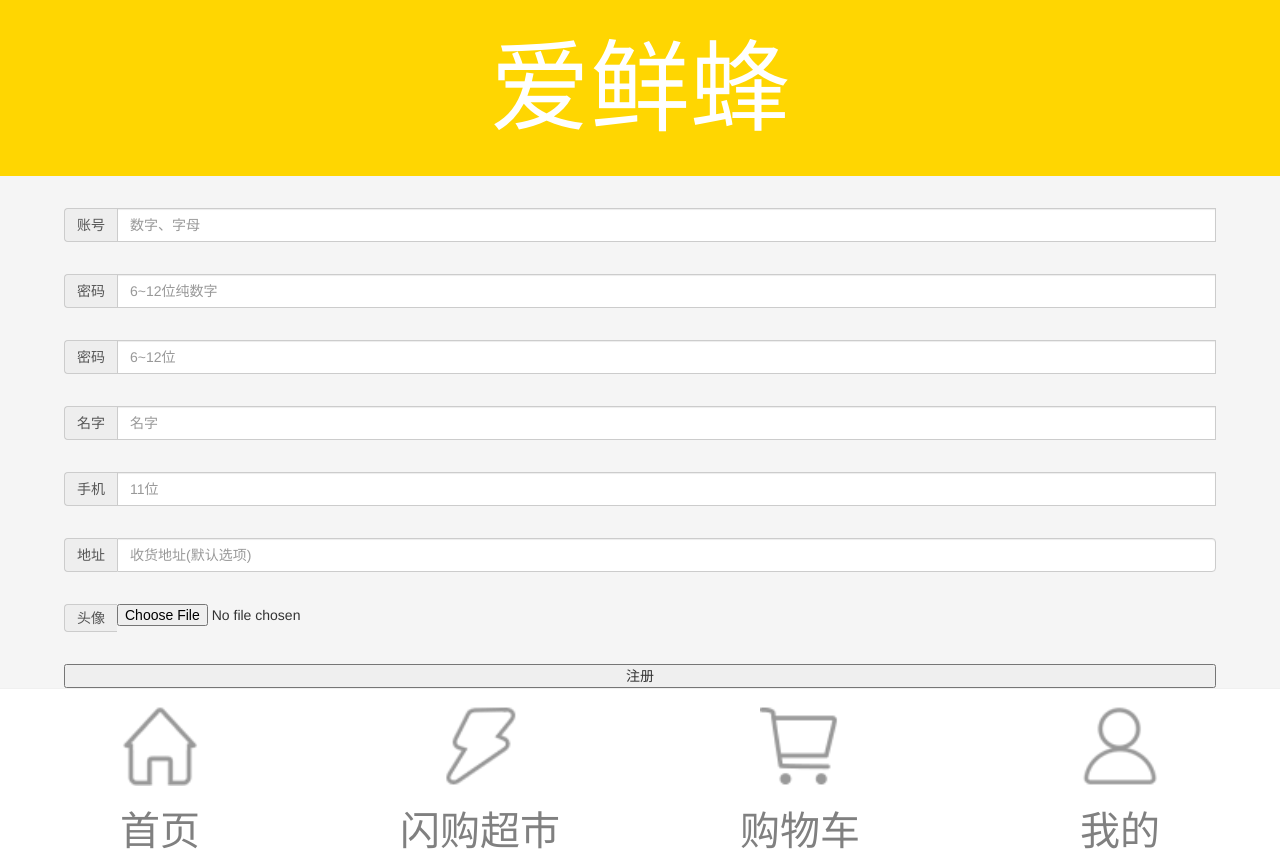
After one commit to lijin961102/axf, a Django app: page /registe/ in a window 1280 px wide. The commit adds this page. Run offline with Django 3.2, Linux system fonts and the light colour scheme; some libraries are stand-ins or nearby versions.

Commit message:
我的页面样式显示完成

```diff
--- a/axf/urls.py
+++ b/axf/urls.py
@@ -8,4 +8,6 @@
     url(r'^market/(\d+)/$',views.market,name='market'), # 闪购超市
     url(r'^cart/$',views.cart,name='cart'), # 购物车
     url(r'^mine/$',views.mine,name='mine'), # 我的
+
+    url(r'^registe/$',views.registe,name='registe'),
 ]
--- a/axf/views.py
+++ b/axf/views.py
@@ -76,9 +76,16 @@
     return render(request,'market/market.html',context=data)
 
 
-def cart(request):
+def cart(request):  # 购物车
     return render(request,'cart/cart.html')
 
 
-def mine(request):
+def mine(request): # 我的
     return render(request,'mine/mine.html')
+
+
+def registe(request): # 注册
+    if request.method == 'GET':
+        return render(request,'mine/registe.html')
+    elif request.method == 'POST':
+        pass
--- a/python1809AXF/settings.py
+++ b/python1809AXF/settings.py
@@ -128,3 +128,5 @@
 STATICFILES_DIRS = [
     os.path.join(BASE_DIR, 'static')
 ]
+
+MEDIA_ROOT = os.path.join(BASE_DIR,'static/mine/uploads')
--- a/static/market/js/market.js
+++ b/static/market/js/market.js
@@ -8,7 +8,6 @@
     }else{ // 没有点击分类
         $('.type-slider .type-item:first').addClass('active')
     }
-
     // 侧边栏
     // cookie
     // 设置cookie
--- /dev/null
+++ b/static/mine/css/registe.css
@@ -0,0 +1,34 @@
+.register{
+    /*width: 100%;*/
+    height: 100%;
+    position: absolute;
+    background: whitesmoke;
+}
+.register form{
+    padding: 0 1rem;
+}
+.register form .input-group{
+    margin: 0.5rem 0;
+}
+.error{
+    margin-left:2rem;
+    font-size: 0.8rem;
+    color: #e62e2e;
+    display: none;
+}
+
+.register i{
+    color: red;
+    font-size: 0.8rem;
+}
+
+#subButton {
+    width: 100%;
+}
+
+.register .back{
+    text-align: right;
+}
+.register .back a{
+    font-size: 1.5rem;
+}
--- /dev/null
+++ b/static/mine/js/registe.js
@@ -0,0 +1,34 @@
+$(function () {
+    $('.register').width(innerWidth)
+
+    // 账号验证
+    $('#account input').blur(function () {
+        // 数字、字母
+        var reg = /^[A-Za-z0-9]+$/
+        if(reg.test($(this).val())){ // 符合
+            $('#account i').html('')
+            $('#account').removeClass('has-error').addClass('has-success')
+            $('#account span').addClass('glyphicon-ok')
+        }else{ // 不符合
+            $('#account i').html('账号由数字或字母组成')
+            $('#account').addClass('has-error')
+            $('#account span').removeClass('has-success').addClass('glyphicon-remove')
+        }
+    })
+
+     // 密码验证
+    $('#password input').blur(function () {
+        // if($(this).val() == '') return
+        // 数字.
+        var reg = /^[\d]{6,12}$/
+        if(reg.test($(this).val()) ){ // 符合
+            $('#password i').html('')
+            $('#password').removeClass('has-error').addClass('has-success')
+            $('#password span').addClass('glyphicon-ok')
+        }else{ // 不符合
+            $('#password i').html('6~12位纯数字')
+            $('#password').addClass('has-error')
+            $('#password span').removeClass('has-success').addClass('glyphicon-remove')
+        }
+    })
+})
--- a/templates/market/market.html
+++ b/templates/market/market.html
@@ -37,7 +37,7 @@
                 </span>
                 </li>
 
-                <li class="sorted ">
+                <li class="sorted">
                 <span>
                     综合排序
                     <i class="glyphicon glyphicon-chevron-up"></i>
--- /dev/null
+++ b/templates/mine/registe.html
@@ -0,0 +1,95 @@
+{% extends 'base/base.html' %}
+{% load static %}
+{% block extcss %}
+    <link rel="stylesheet" href="{% static 'mine/css/registe.css' %}">
+{% endblock %}
+{% block extjs %}
+    <script src="{% static 'mine/js/registe.js' %}"></script>
+{% endblock %}
+
+{% block title %}
+    爱鲜蜂 | 注册
+{% endblock %}
+
+{% block content %}
+    <div class="register">
+{#        <div class="back">#}
+{#            <a href="{% url 'axf:mine' %}">#}
+{#                <span class="glyphicon glyphicon-remove"></span>#}
+{#            </a>#}
+{#        </div>#}
+
+        <form action="{% url 'axf:registe' %}" method="post" enctype="multipart/form-data">
+            {% csrf_token %}
+            {#            账号#}
+            <div class="form-group has-feedback" id="account">
+                <div class="input-group">
+                    <div class="input-group-addon">账号</div>
+                    <input type="text" class="form-control" placeholder="数字、字母" name="account" required="required">
+                    <span class="glyphicon form-control-feedback" aria-hidden="true"></span>
+                </div>
+                <i></i>
+            </div>
+
+
+            {#            密码#}
+            <div class="form-group" id="password">
+                <div class="input-group">
+                    <div class="input-group-addon">密码</div>
+                    <input type="password" class="form-control" placeholder="6~12位纯数字" name="password"
+                           required="required">
+                    <span class="glyphicon form-control-feedback" aria-hidden="true"></span>
+                </div>
+                <i></i>
+            </div>
+
+            {#            确认密码#}
+            <div class="form-group" id="passwd">
+                <div class="input-group">
+                    <div class="input-group-addon">密码</div>
+                    <input type="password" class="form-control" placeholder="6~12位" name="passwd" required="required">
+                    <span class="glyphicon form-control-feedback" aria-hidden="true"></span>
+                </div>
+                <i></i>
+            </div>
+
+            {#            名字#}
+            <div class="form-group" id="name">
+                <div class="input-group">
+                    <div class="input-group-addon">名字</div>
+                    <input type="text" class="form-control" placeholder="名字" name="name" required="required">
+                    <span class="glyphicon form-control-feedback" aria-hidden="true"></span>
+                </div>
+                <i></i>
+            </div>
+
+            {#            手机号#}
+            <div class="form-group" id="phone">
+                <div class="input-group">
+                    <div class="input-group-addon">手机</div>
+                    <input type="text" class="form-control" placeholder="11位" name="phone" required="required">
+                    <span class="glyphicon form-control-feedback" aria-hidden="true"></span>
+                </div>
+                <i></i>
+            </div>
+
+            {#            地址#}
+            <div class="form-group" id="addr">
+                <div class="input-group">
+                    <div class="input-group-addon">地址</div>
+                    <input type="text" class="form-control" placeholder="收货地址(默认选项)" name="addr" required="required">
+                </div>
+            </div>
+
+            {#            头像#}
+            <div class="form-group">
+                <div class="input-group">
+                    <div class="input-group-addon">头像</div>
+                    <input type="file" name="icon" required="required">
+                </div>
+            </div>
+
+            <input type="submit" id="subButton" value="注册">
+        </form>
+    </div>
+{% endblock %}
```
Also changed, not shown: axf/models.py (+21 -0 lines), static/mine/css/mine.css (added, +116 -0 lines), templates/mine/mine.html (+132 -9 lines), axf/migrations/0006_user.py (added), static/mine/js/mine.js (added), static/mine/uploads/cihos.jpg (added).
